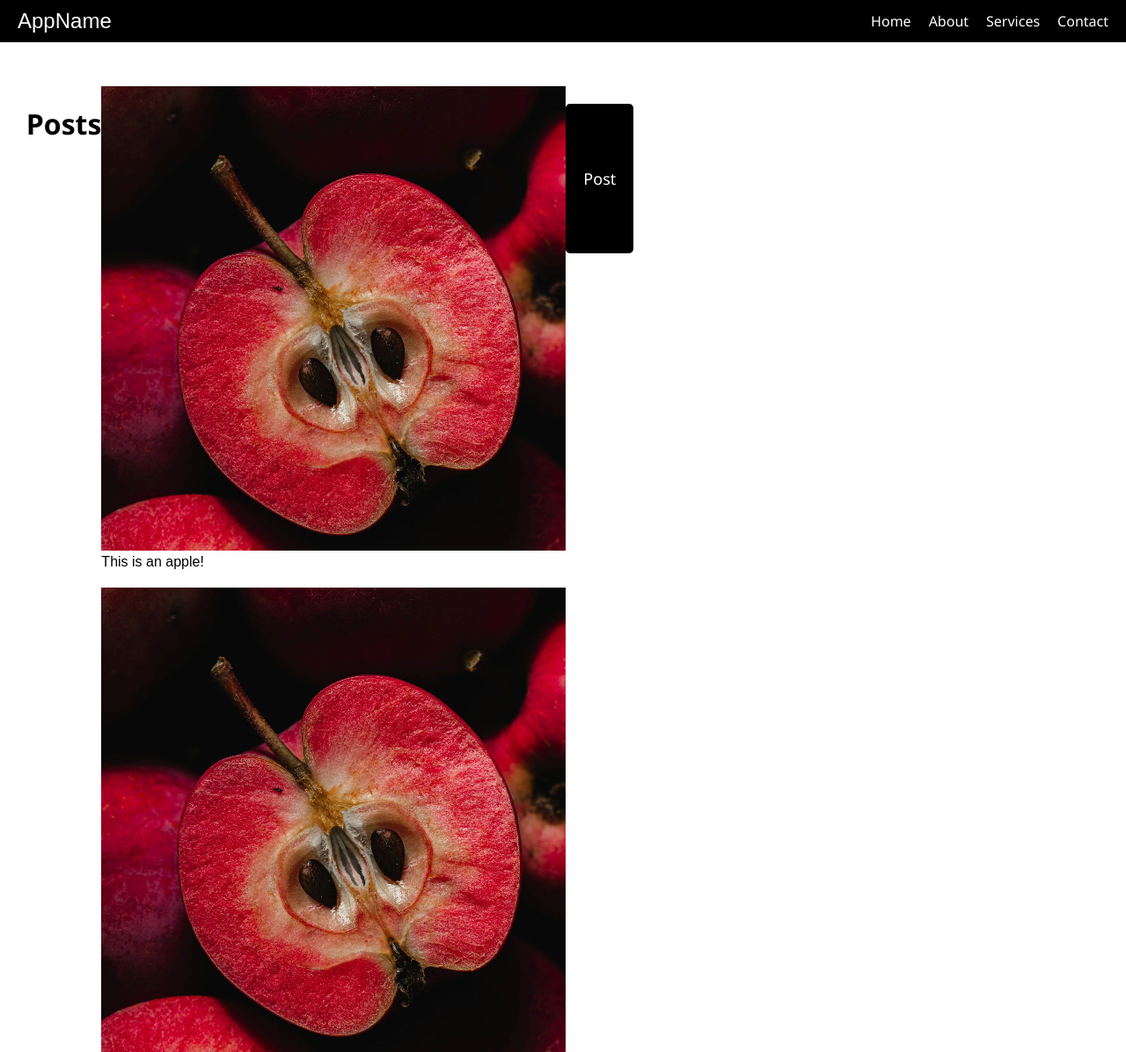
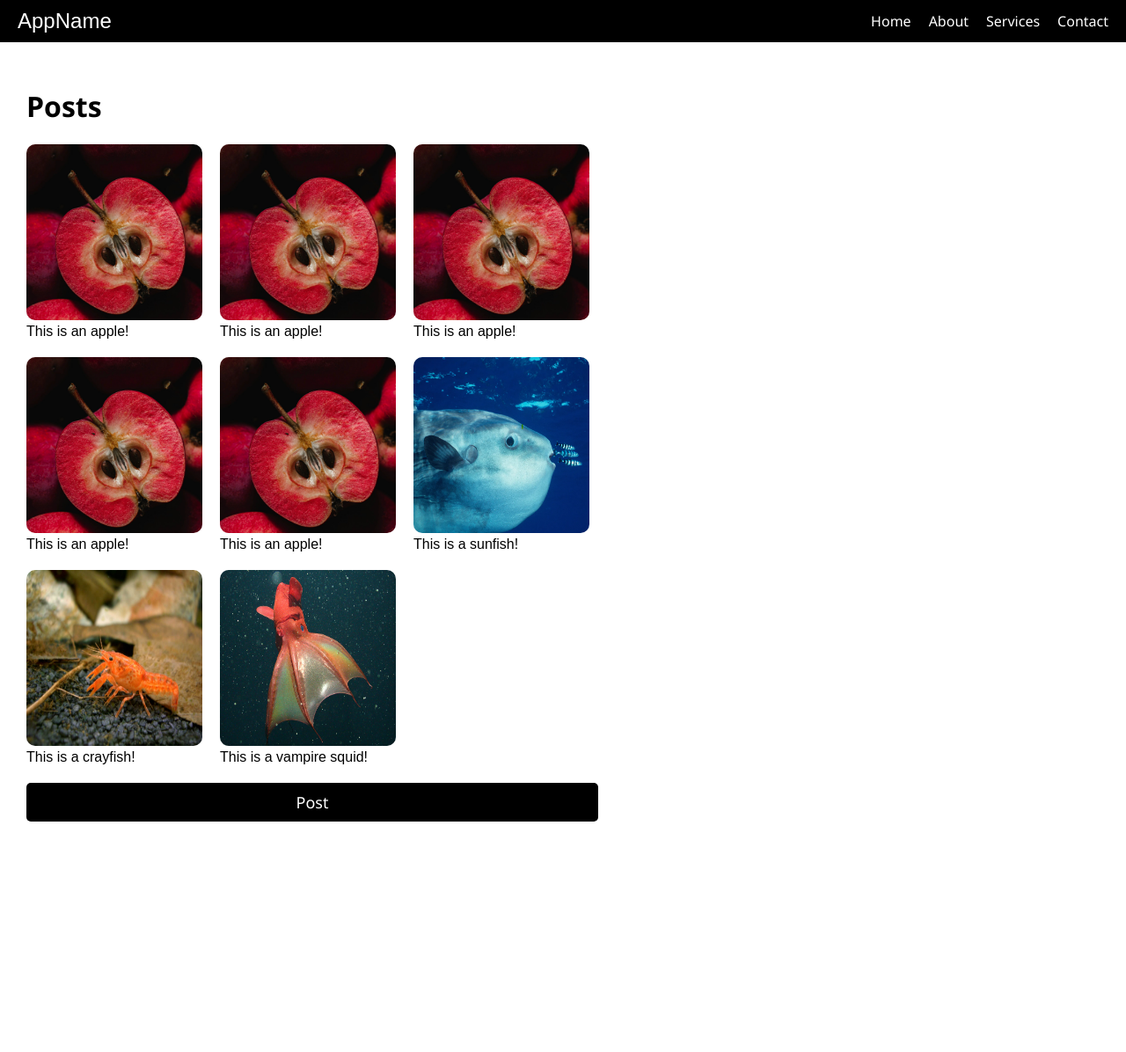
Before and after one commit to vaeyias/rec-5-prep, a website: page index.html in a window 1280 px wide. Shown: the top 1196 px of the page at 88% size. After the commit the page ends 944 px from the top, so only its background shows below. Drawn offline with Linux system fonts and the light colour scheme.

Commit message:
✨ complete prep

```diff
--- a/index.html
+++ b/index.html
@@ -16,14 +16,14 @@
             <li><a href="#contact">Contact</a></li>
         </ul>
     </nav>
-    <div class="main-container" style="display:flex; justify-items: center;">
+    <div class="main-container" style="display:flex; justify-items: center; align-items:flex-start;">
         <!--
         TODO 1: Change the flex direction of the container below
         so that the post elements are under the title "Posts"
         and the Post button is under the post elements.
         It should be a vertical feed of posts.
         -->
-        <div style="display:flex; flex-direction: row;">
+        <div style="display:flex; flex-direction: column;">
             <h1>Posts</h1>
             <div class="posts">
                 <div>
@@ -51,6 +51,19 @@
                 Be sure to add a relevant comment for each of your new posts.
                 -->
 
+                <div>
+                    <img src="assets/images/sunfish.png">
+                    <p>This is a sunfish!</p>
+                </div>
+                <div>
+                    <img src="assets/images/crayfish.jpg">
+                    <p>This is a crayfish!</p>
+                </div>
+                <div>
+                    <img src="assets/images/squid.png">
+                    <p>This is a vampire squid!</p>
+                </div>
+
             </div>
             <button class="pretty-button">Post</button>
         </div>
--- a/styles.css
+++ b/styles.css
@@ -6,7 +6,7 @@ h1 {
 .main-container {
     display: flex;
     justify-content: center;
-    margin: 50px;
+    margin: 30px;
     width: 650px;
     height: 200px;
 }
@@ -15,6 +15,12 @@ h1 {
 TODO 3: Add an img selector to make all images a consistent 200x200 pixel size.
 The images should also have aesthetic rounded corners.
 */
+
+img{
+    width: 200px;
+    height: 200px;
+    border-radius: 10px;
+}
 
 
 .posts {
@@ -46,6 +52,22 @@ TODO 4: Change the color of Post button on hover as a visual cue to the user
 Ensure that the text is still readable after the color has been changed.
 */
 
+
+.pretty-button:hover{
+    background-color: #77b6e9; /* Primary color */
+    color: white; /* Text color */
+    font-size: large;
+    font-family: 'Segoe UI', Tahoma, Geneva, Verdana, sans-serif;
+    padding: 10px 20px; /* Top/bottom and left/right padding */
+    border: none; /* No border */
+    border-radius: 5px; /* Slightly rounded corners */
+    cursor: pointer; /* Pointer cursor on hover */
+    transition: background-color 0.3s; /* Smooth transition for background color */
+    margin-top: 20px;
+    margin-bottom: 10px;
+
+
+}
 .navbar {
     display: flex;
     justify-content: space-between; /* Space between brand and links */
```
Also changed, not shown: assets/images/crayfish.jpg (added), assets/images/squid.png (added), assets/images/sunfish.png (added).
